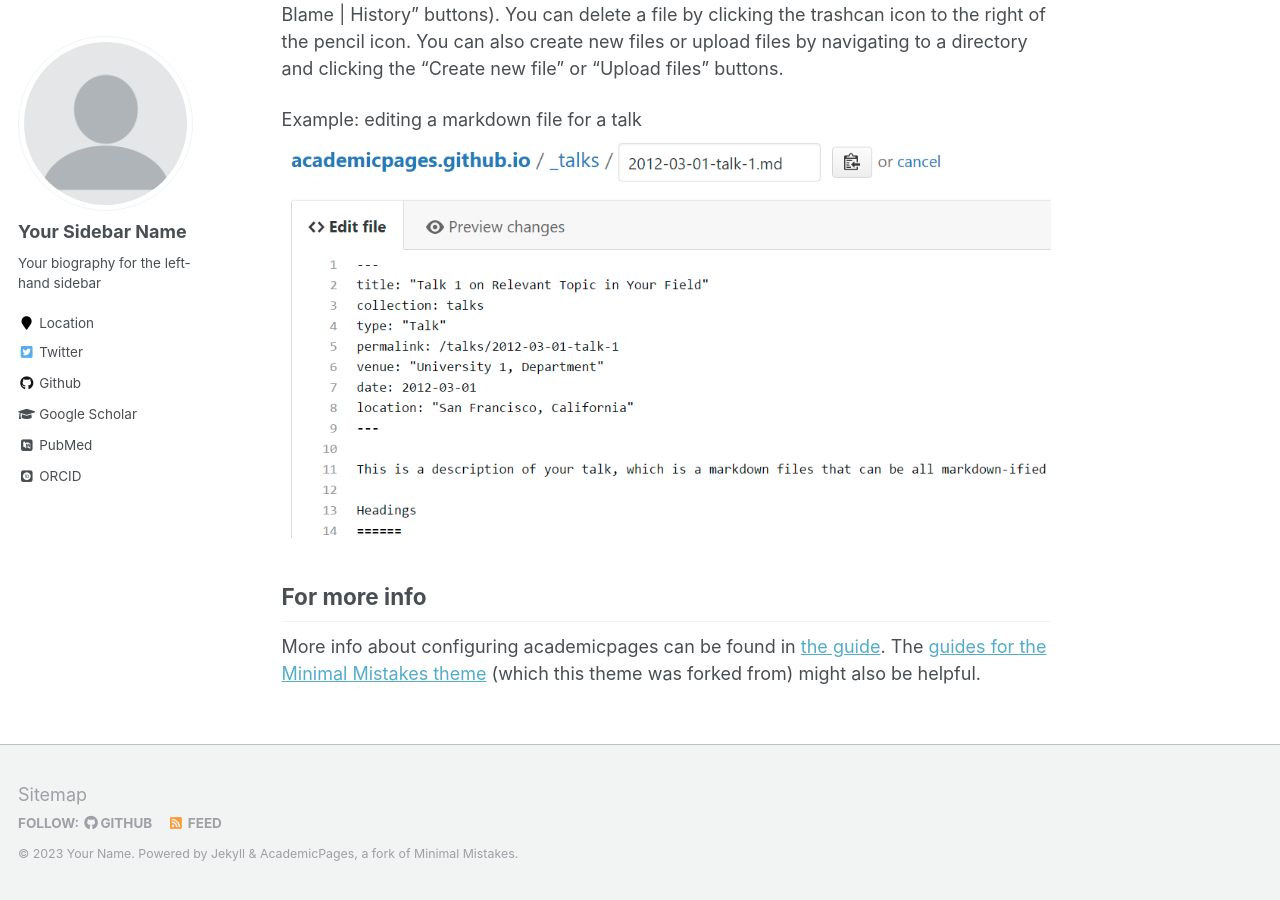
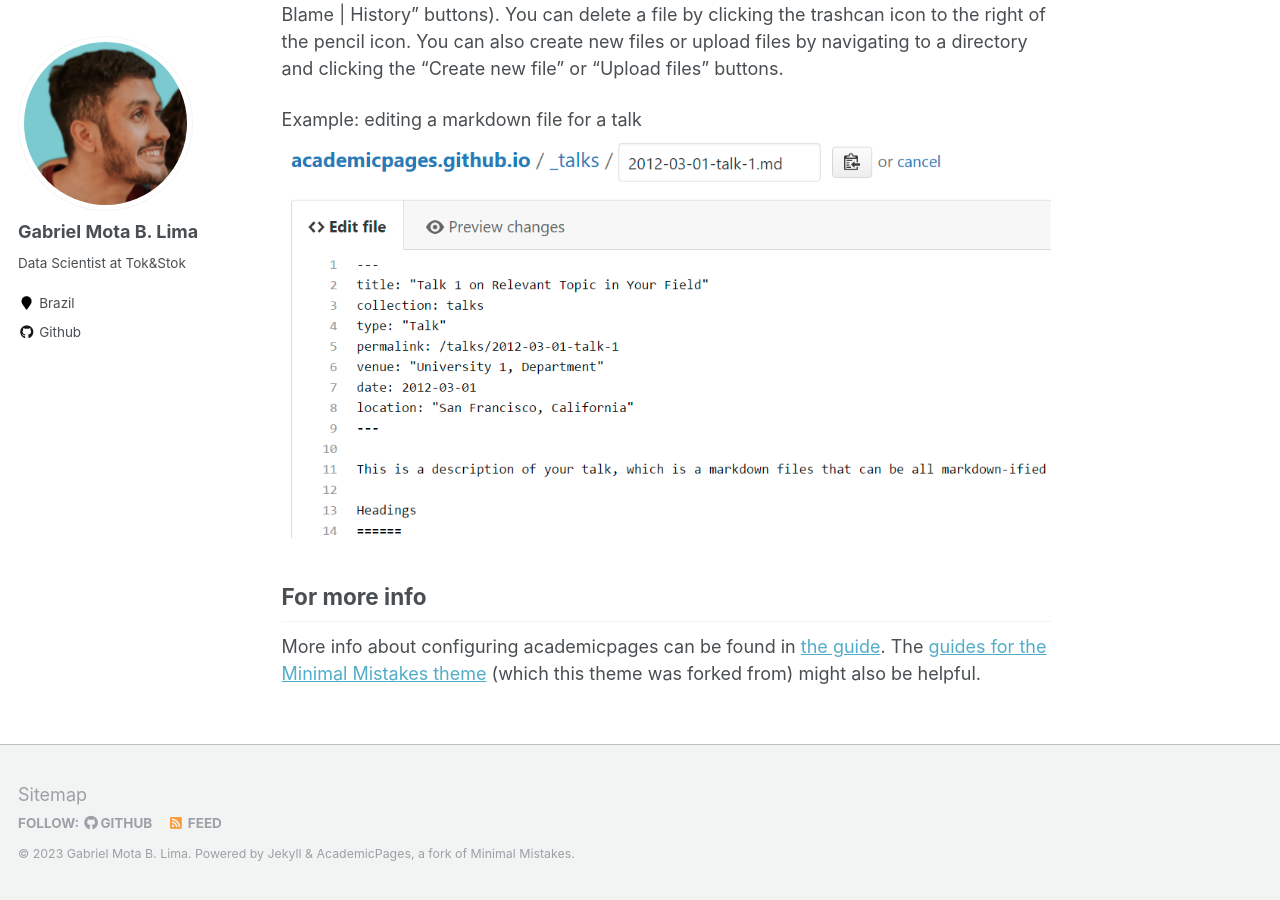
Before and after one commit to gabrielmotablima/gabrielmotablima.github.io, a Jekyll site: the page built from _pages/about.md, in a window 1280 px wide and 900 px high, scrolled down 2463 px. Built offline with Jekyll 4.4.1, drawn with Linux system fonts in a browser that asks for light colours; some web fonts are replaced; some of the changed text lies outside the part shown.

Commit message:
:sparkles: basic changes

```diff
--- a/_config.yml
+++ b/_config.yml
@@ -7,13 +7,13 @@
 
 # Site Settings
 locale                   : "en-US"
-title                    : "Your Name / Site Title"
+title                    : "Home"
 title_separator          : "-"
-name                     : &name "Your Name"
-description              : &description "personal description"
-url                      : https://academicpages.github.io # the base hostname & protocol for your site e.g. "https://mmistakes.github.io"
+name                     : &name "Gabriel Mota B. Lima"
+description              : &description "Data Scientist"
+url                      : https://gabrielmotablima.github.io # the base hostname & protocol for your site e.g. "https://mmistakes.github.io"
 baseurl                  : "" # the subpath of your site, e.g. "/blog"
-repository               : "academicpages/academicpages.github.io"
+repository               : "gabrielmotablima/gabrielmotablima.github.io"
 teaser                   :  # filename of teaser fallback teaser image placed in /images/, .e.g. "500x300.png"
 breadcrumbs              : false # true, false (default)
 words_per_minute         : 160
@@ -80,13 +80,13 @@ analytics:
 
 # Site Author
 author:
-  name             : "Your Sidebar Name"
-  avatar           : "profile.png"
-  bio              : "Your biography for the left-hand sidebar"
-  location         : "Location"
+  name             : "Gabriel Mota B. Lima"
+  avatar           : "profile-pic-square2.png"
+  bio              : "Data Scientist at Tok&Stok"
+  location         : "Brazil"
   employer         :
-  pubmed           : "https://www.ncbi.nlm.nih.gov/pubmed/?term=john+snow"
-  googlescholar    : "http://yourfullgooglescholarurl.com"
+  pubmed           : #"https://www.ncbi.nlm.nih.gov/pubmed/?term=john+snow"
+  googlescholar    : #"http://yourfullgooglescholarurl.com"
   email            :
   researchgate     :  # example: "https://www.researchgate.net/profile/yourprofile"
   uri              :
@@ -96,20 +96,20 @@ author:
   flickr           :
   facebook         :
   foursquare       :
-  github           : "academicpages"
+  github           : "gabrielmotablima"
   google_plus      :
   keybase          :
   instagram        :
   impactstory      : #"https://profiles.impactstory.org/u/xxxx-xxxx-xxxx-xxxx"
   lastfm           :
   linkedin         :
-  orcid            : "http://orcid.org/yourorcidurl"
+  orcid            : #"http://orcid.org/yourorcidurl"
   pinterest        :
   soundcloud       :
   stackoverflow    : # http://stackoverflow.com/users/123456/username
   steam            :
   tumblr           :
-  twitter          : "replacethistwitterhandle"
+  twitter          : #"replacethistwitterhandle"
   vine             :
   weibo            :
   xing             :
```
Also changed, not shown: images/profile-pic-square2.png (added).
